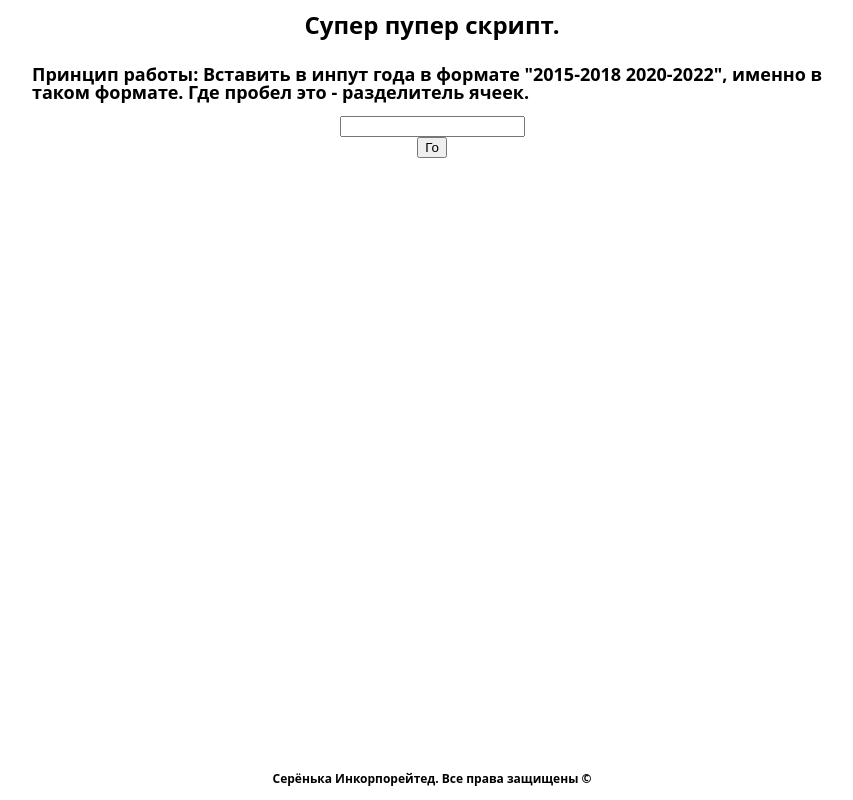
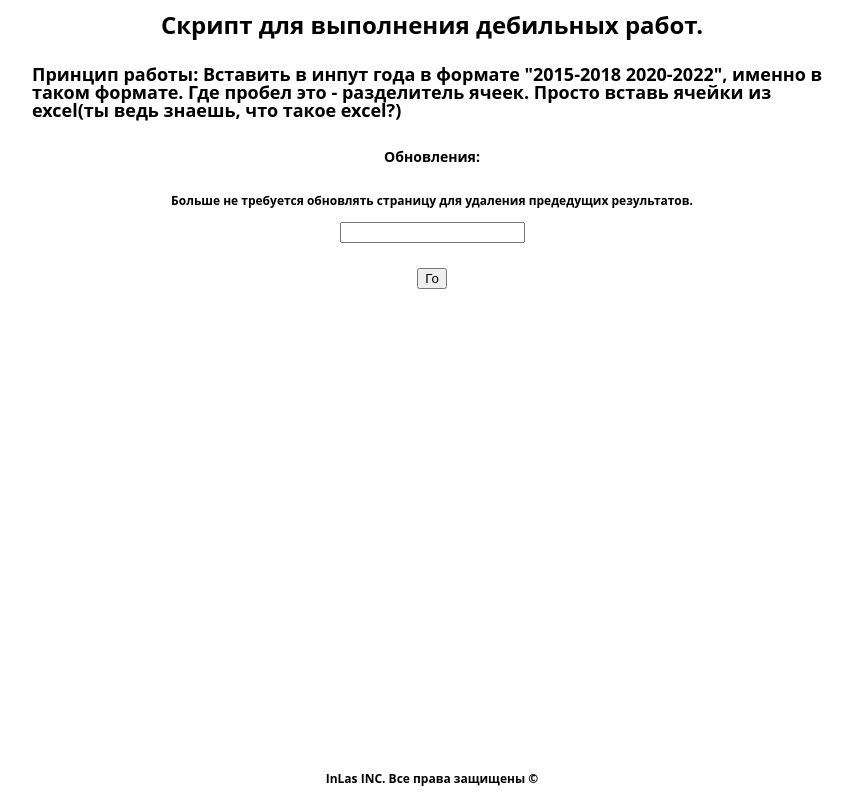
Before and after one commit to InLas/dla_youlika, a plain HTML site: page index.html in a window 1280 px wide. Shown: the whole page, without its empty margins (208-1061 px from the left). Drawn offline with Linux system fonts and the light colour scheme.

Commit message:
Add files via upload

```diff
--- a/css/style.css
+++ b/css/style.css
@@ -227,6 +227,10 @@ div {
 .license {
   margin-top: auto;
 }
+
+.input {
+  margin-bottom: 25px;
+}
 @supports (-webkit-appearance:none){
 
 }
--- a/index.html
+++ b/index.html
@@ -10,14 +10,16 @@
 
 <body class="page">
   <main class="page-main">
-    <h1>Супер пупер скрипт.</h1>
+    <h1>Скрипт для выполнения дебильных работ.</h1>
     <h2>Принцип работы: Вставить в инпут года в формате "2015-2018 2020-2022", именно в таком формате. Где пробел это -
-      разделитель ячеек.</h2>
+      разделитель ячеек. Просто вставь ячейки из excel(ты ведь знаешь, что такое excel?)</h2>
+    <h3>Обновления:</h3>
+    <p>Больше не требуется обновлять страницу для удаления предедущих результатов.</p>
     <input class="input" type="text">
     <button class="button">Го</button>
     <div class="div" style="max-width: 500px">
     </div>
-    <p class="license">Серёнька Инкорпорейтед. Все права защищены ©</p>
+    <p class="license">InLas INC. Все права защищены ©</p>
   </main>
   <script src="js/script.min.js"></script>
 </body>
--- a/js/script.js
+++ b/js/script.js
@@ -1,10 +1,8 @@
 'use strict'
-
 
 const input = document.querySelector('.input');
 const button = document.querySelector('.button');
 const divka = document.querySelector('.div');
-
 
 function numMaker(numbers) {
 
@@ -48,5 +46,11 @@ function adder(final) {
 }
 
 button.addEventListener('click', () => {
+
+  while (divka.firstChild) {
+    divka.removeChild(divka.firstChild);
+  }
+
   numMaker(input.value);
+
 })
```
Also changed, not shown: css/style.min.css, js/script.min.js.
